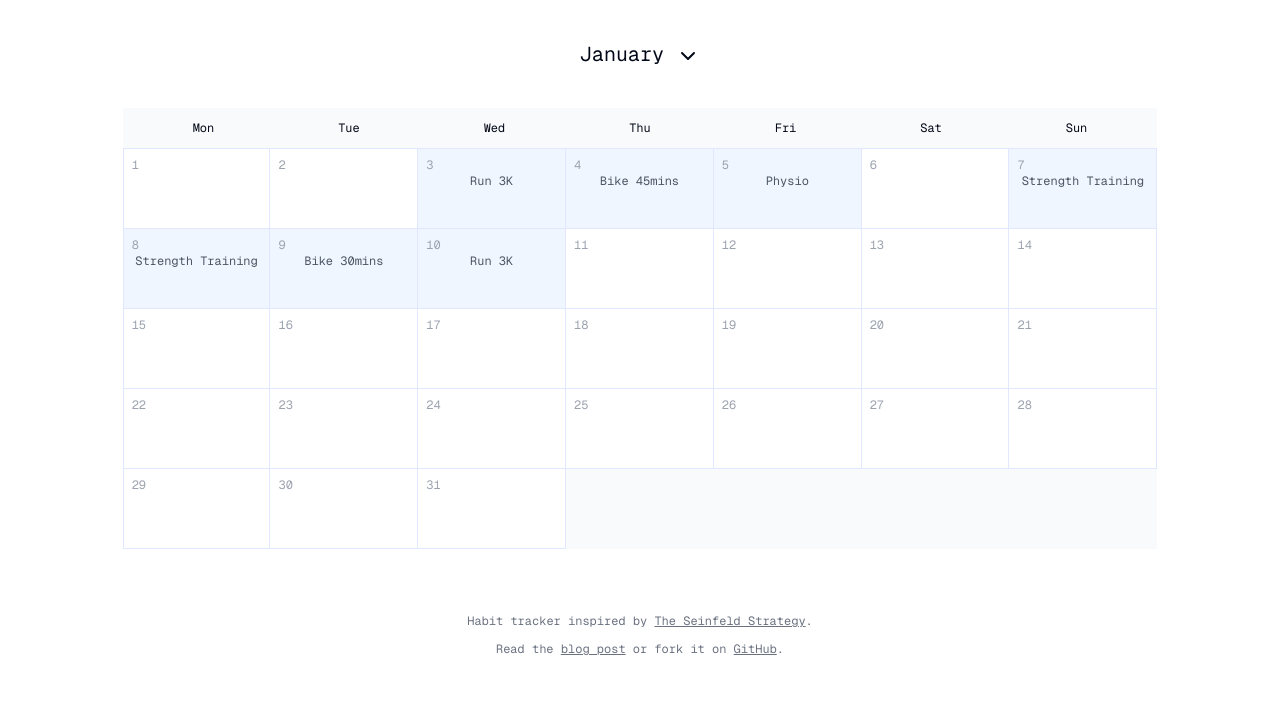
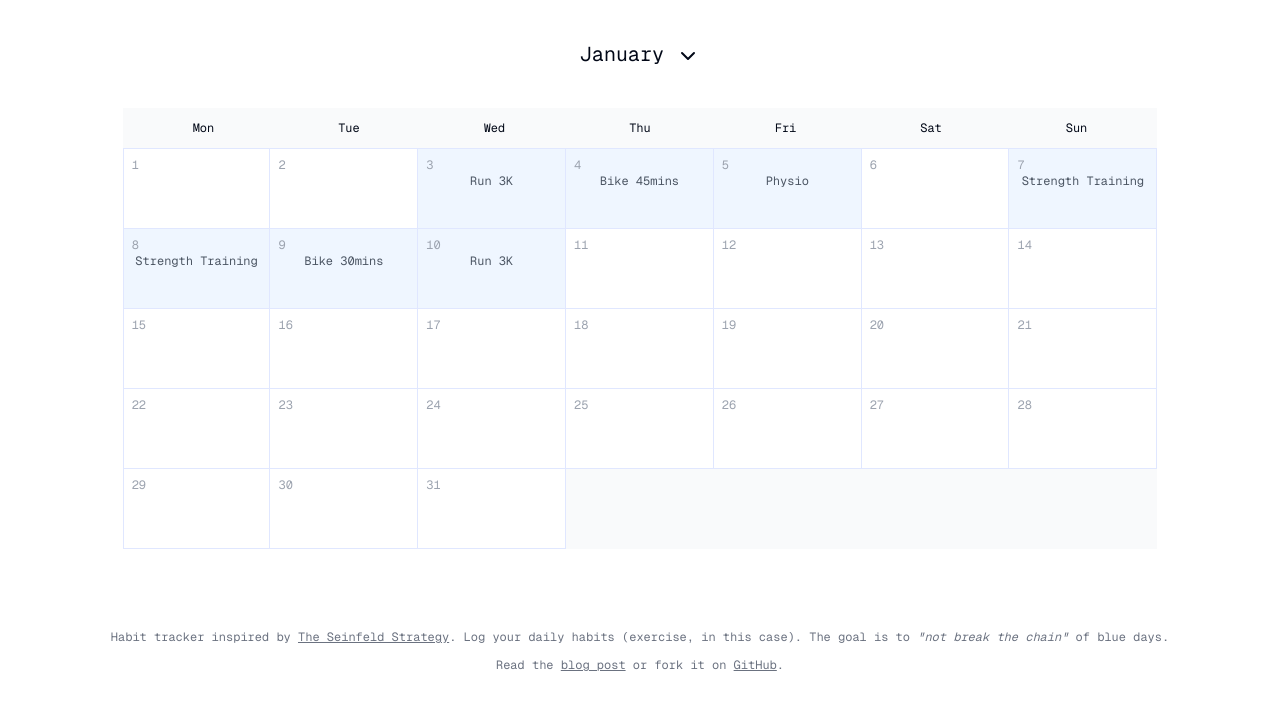
Before and after one commit to scottgallant/seinfeld-calendar, a Next.js app: page / in a window 1280 px wide. Shown: the top 710 px of the page. Built offline with nearby package versions, Linux system fonts and the light colour scheme.

Commit message:
updated footer text

```diff
--- a/src/components/Footer.js
+++ b/src/components/Footer.js
@@ -2,8 +2,8 @@ import React from 'react';
 
 const Footer = () => {
     return (
-        <footer className="text-center text-xs text-gray-500">
-            <p className='mb-3'>Habit tracker inspired by <a href='https://jamesclear.com/stop-procrastinating-seinfeld-strategy' className="underline">The Seinfeld Strategy</a>. </p>
+        <footer className="text-center text-xs text-gray-500 p-4">
+            <p className='mb-3'>Habit tracker inspired by <a href='https://jamesclear.com/stop-procrastinating-seinfeld-strategy' className="underline">The Seinfeld Strategy</a>. Log your daily habits (exercise, in this case). The goal is to <span className='italic'>"not break the chain"</span> of blue days.  </p>
             <p className='mb-3'>Read the <a href='https://scottgallant.net/posts/seinfeld-calendar/' className="underline">blog post</a> or fork it on <a href="https://github.com/scottgallant/seinfeld-calendar" className='underline'>GitHub</a>.</p>
         </footer>
     );
```
